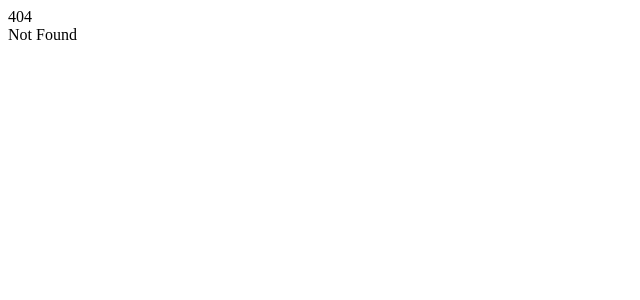
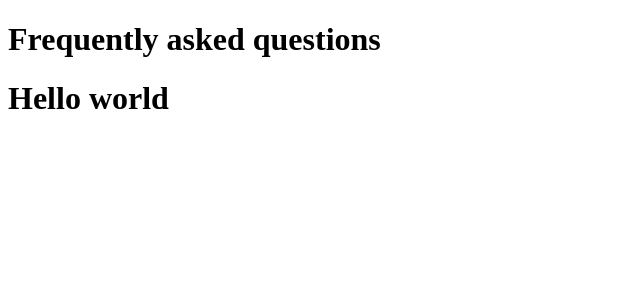
Before and after one commit to Naatchi/React-Sandbox, a Next.js app: page /faq in a window 1280 px wide. Before the commit this address had no page. Shown: the top 300 px of the page, without its empty margins (0-640 px from the left). Built offline with nearby package versions, Linux system fonts and the light colour scheme.

Commit message:
Main layout for main website

```diff
--- /dev/null
+++ b/src/components/Layouts/MainLayout.tsx
@@ -0,0 +1,20 @@
+import Head from 'next/head'
+import { ReactNode } from 'react'
+
+const MainLayout = ({ title, headerTitle, children }) => {
+    return (
+        <>
+            <Head>
+                <title>Wynntils || {title}</title>
+            </Head>
+
+            <header>
+                <h1>{headerTitle}</h1>
+            </header>
+
+            <main>{children}</main>
+        </>
+    )
+}
+
+export default MainLayout;
--- /dev/null
+++ b/src/pages/faq/index.tsx
@@ -0,0 +1,11 @@
+import MainLayout  from "../../components/Layouts/MainLayout"
+
+const QuestionPage = () => {
+    return (
+        <MainLayout title="F.A.Q" headerTitle="Frequently asked questions">
+            <h1>Hello world</h1>
+        </MainLayout>
+    )
+}
+
+export default QuestionPage
```
Also changed, not shown: src/pages/faq/[question].tsx (added).
